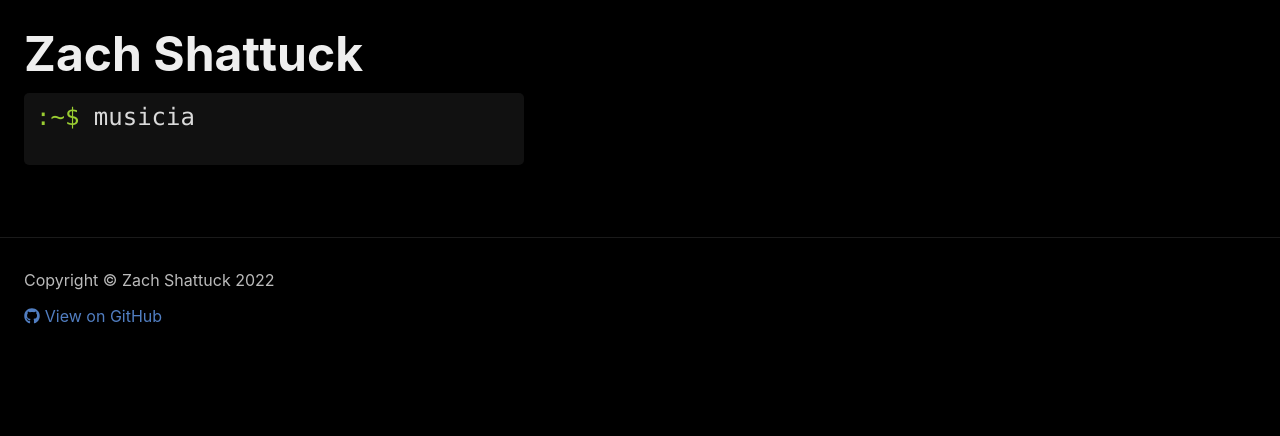
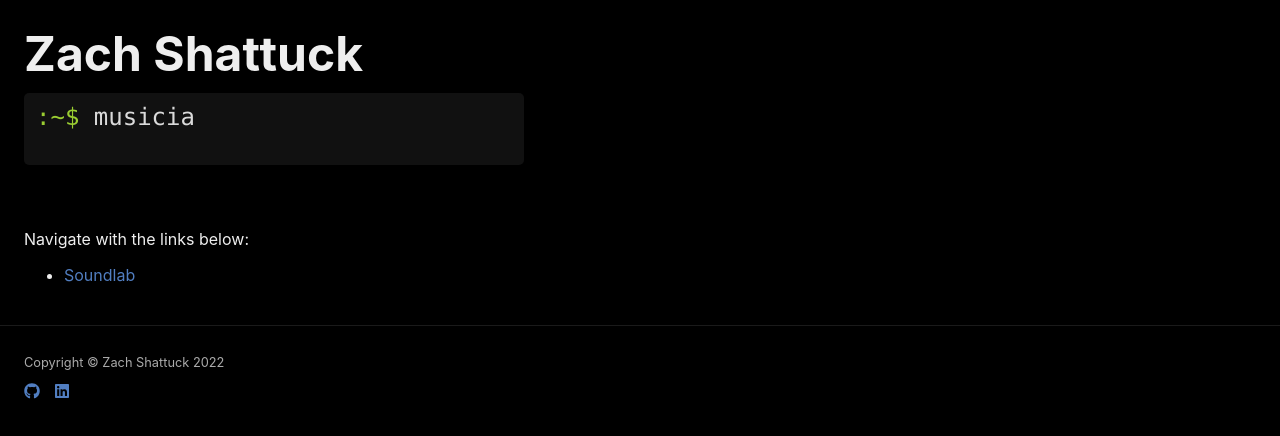
Before and after one commit to zachshattuck/zachs.dev, a Next.js app: page / in a window 1280 px wide. Shown: the top 436 px of the page. Built offline with nearby package versions, Linux system fonts and the light colour scheme.

Commit message:
Add links

```diff
--- a/components/Footer.tsx
+++ b/components/Footer.tsx
@@ -1,12 +1,13 @@
 import styles from 'styles/Footer.module.scss'
-import { FaCode, FaCodeBranch, FaGithub } from 'react-icons/fa'
+import { FaCode, FaCodeBranch, FaGithub, FaLinkedin } from 'react-icons/fa'
 
 export const Footer = () => {
   return (
     <footer className={styles.footer}>
-      <p>Copyright &copy; Zach Shattuck 2022</p>
+      <p className={styles.copyright}>Copyright &copy; Zach Shattuck 2022</p>
       <ul className={styles.links}>
-        <li><a href="https://github.com/zachshattuck/zachs.dev"><FaGithub /> View on GitHub</a></li>
+        <li><a href="https://github.com/zachshattuck/zachs.dev"><FaGithub /></a></li>
+        <li><a href="https://linkedin.com/in/zacharydshattuck"><FaLinkedin /></a></li>
         {/* <li><a href="#"><FaCode /> Developer Mode</a></li> */}
       </ul>
     </footer>
--- a/pages/index.tsx
+++ b/pages/index.tsx
@@ -15,7 +15,10 @@ const Home: NextPage = () => {
       </Head>
       <Header />
       <main className={styles.main}>
-
+        <p>Navigate with the links below:</p>
+        <ul>
+          <li><a href="https://sound.zachs.dev/">Soundlab</a></li>
+        </ul>
       </main>
       <Footer />
     </div>
--- a/styles/Footer.module.scss
+++ b/styles/Footer.module.scss
@@ -1,7 +1,11 @@
 .footer {
   border-top: 1px solid rgba(255, 255, 255, 0.1);
   padding: 1rem 1.5rem;
-  color: #BBB;
+}
+
+.copyright {
+  font-size: 0.8rem;
+  color: #AAA;
 }
 
 .links {
@@ -12,7 +16,7 @@
   padding: 0;
 
   >li {
-    margin-right: 1em;
+    margin-right: 0.6em;
 
     >a {
       display: flex;
```
